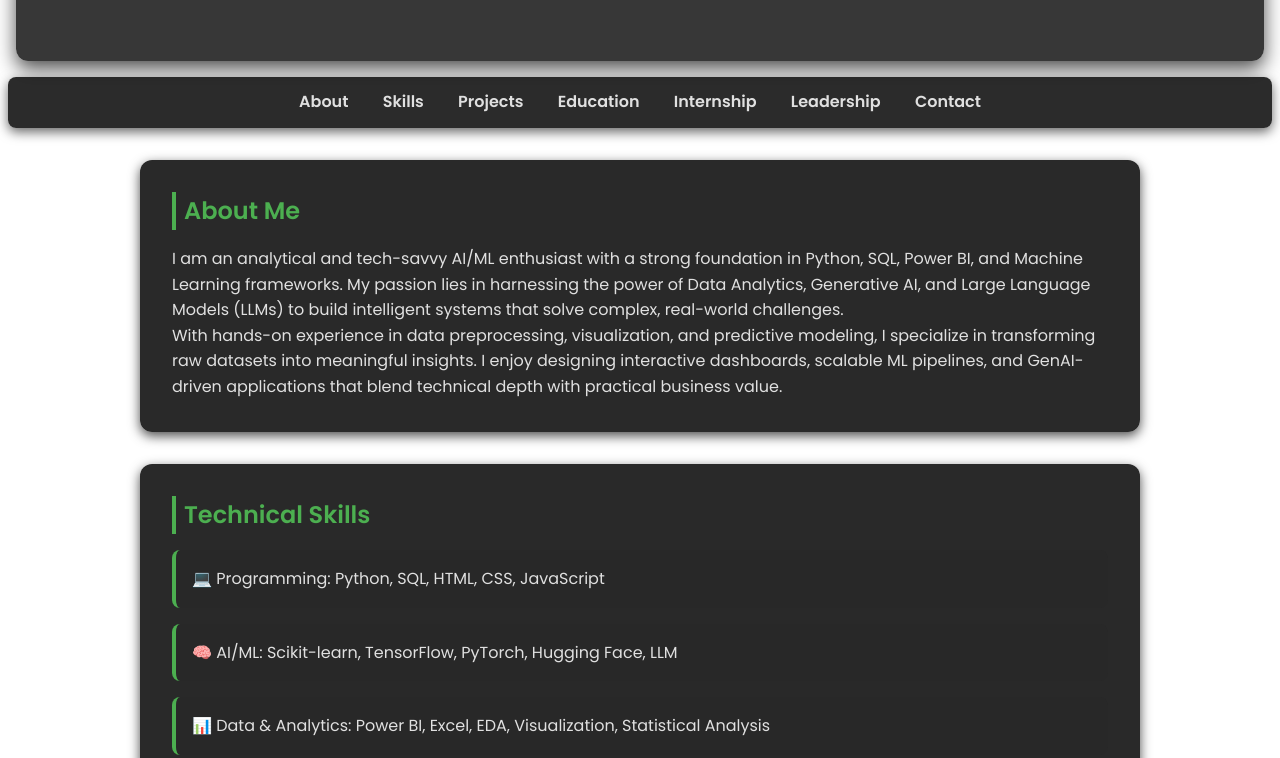
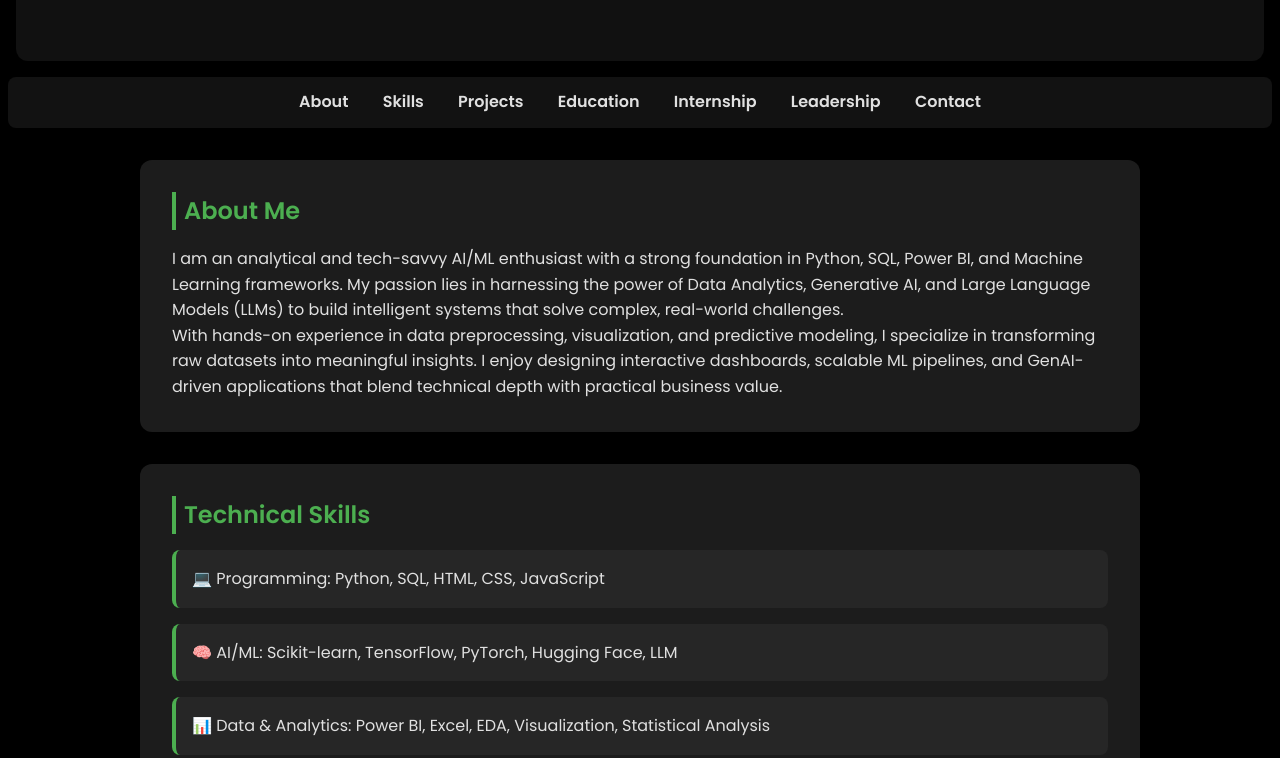
Before and after one commit to Luqmaan29/luqmaan.github.io, a plain HTML site: page index.html in a window 1280 px wide. Shown: the part 199-957 px from the top of the page. Drawn offline with Linux system fonts and the light colour scheme.

Commit message:
Update index.html

```diff
--- a/index.html
+++ b/index.html
@@ -10,8 +10,7 @@
 
     body {
       font-family: 'Poppins', sans-serif;
-      background: url('bg4.jpg') no-repeat center center fixed;
-      background-size: cover;
+      background: #000000; /* Plain black background */
       color: #e0e0e0;
       line-height: 1.6;
     }
```
